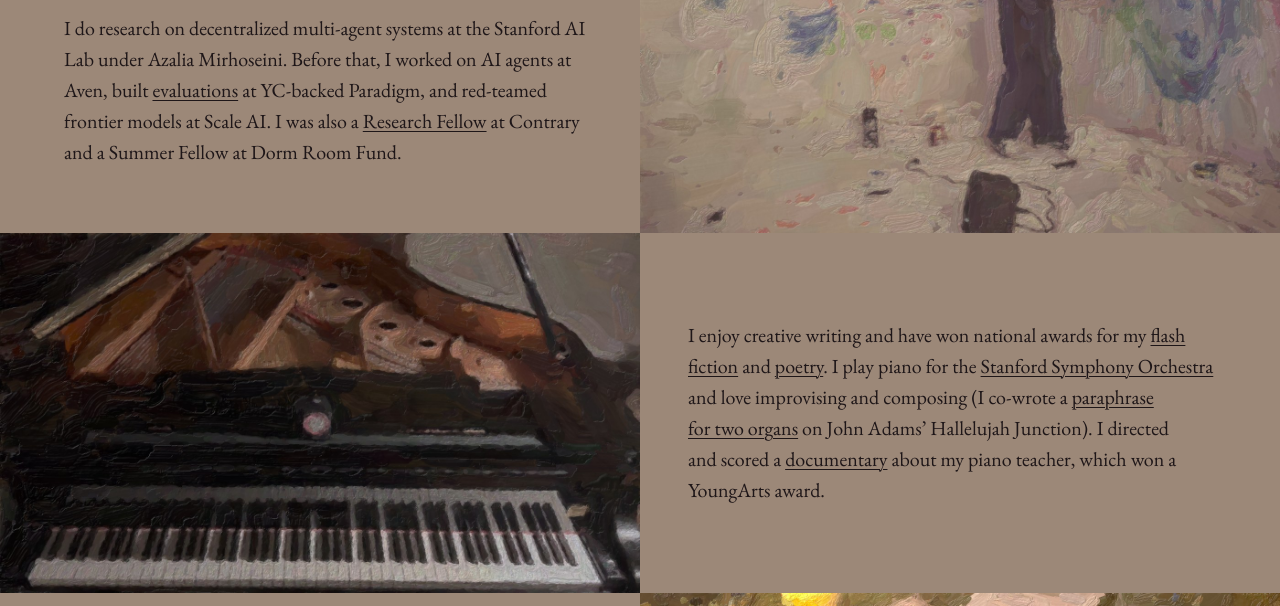
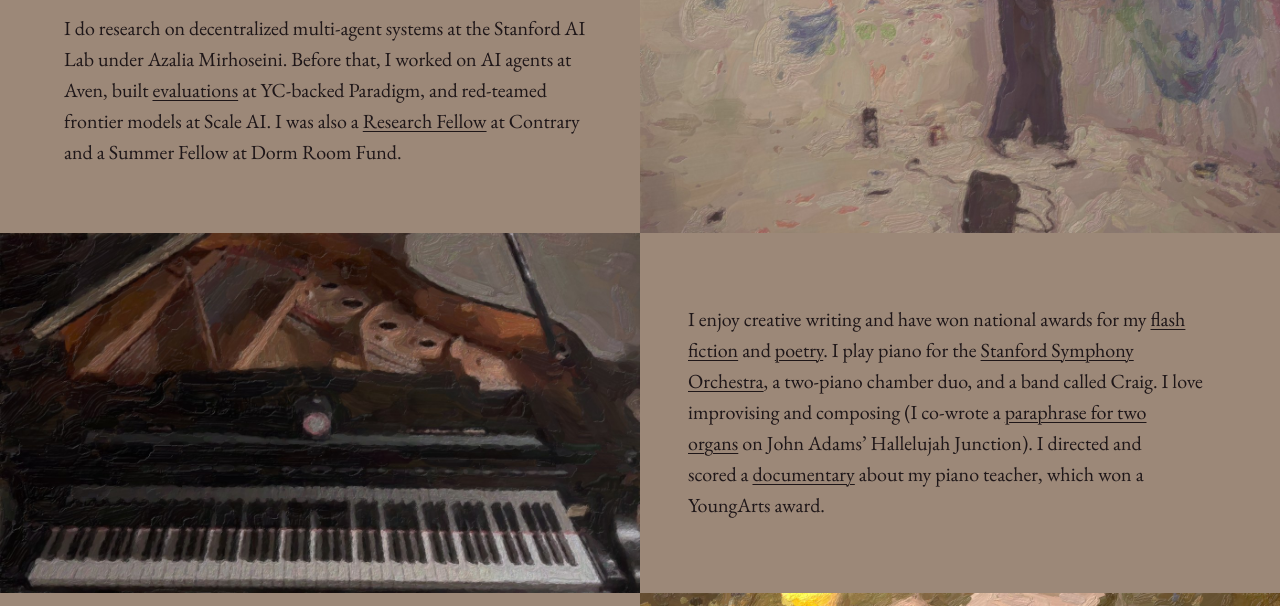
Before and after one commit to KTianshi/KTianshi.github.io, a plain HTML site: page index.html in a window 1280 px wide. Shown: the part 194-800 px from the top of the page. Drawn offline with nearby package versions, Linux system fonts and the light colour scheme.

Commit message:
Update piano paragraph
Co-Authored-By: Claude Fable 5.1 <noreply@anthropic.com>

```diff
--- a/index.html
+++ b/index.html
@@ -90,7 +90,7 @@
       <img src="images/piano.jpg" width="1400" height="788" loading="lazy" alt="Oil painting of a grand piano seen from the keyboard, with the lid open and the wooden frame visible inside">
     </figure>
     <div class="text text--right">
-      <p>I enjoy creative writing and have won national awards for my <a href="https://www.artandwriting.org/gallery/641634">flash fiction</a> and <a href="https://www.artandwriting.org/gallery/30ccfec6-018b-5ca2-ab05-8d406416d0fd">poetry</a>. I play piano for the <a href="https://youtu.be/iCRsce_qObI">Stanford Symphony Orchestra</a> and love improvising and composing (I co-wrote a <a href="https://youtu.be/QhcYQAmkhT8">paraphrase for two organs</a> on John Adams’ Hallelujah Junction). I directed and scored a <a href="https://youtu.be/suRUcyknPbE">documentary</a> about my piano teacher, which won a YoungArts award.</p>
+      <p>I enjoy creative writing and have won national awards for my <a href="https://www.artandwriting.org/gallery/641634">flash fiction</a> and <a href="https://www.artandwriting.org/gallery/30ccfec6-018b-5ca2-ab05-8d406416d0fd">poetry</a>. I play piano for the <a href="https://youtu.be/iCRsce_qObI?si=7aJTvPnYjDRFiTZq">Stanford Symphony Orchestra</a>, a two-piano chamber duo, and a band called Craig. I love improvising and composing (I co-wrote a <a href="https://youtu.be/QhcYQAmkhT8?si=mQeISvdCMO4PHkxM">paraphrase for two organs</a> on John Adams’ Hallelujah Junction). I directed and scored a <a href="https://youtu.be/suRUcyknPbE?si=Q458cigz8TSRP7iI">documentary</a> about my piano teacher, which won a YoungArts award.</p>
     </div>
   </section>
 
```
